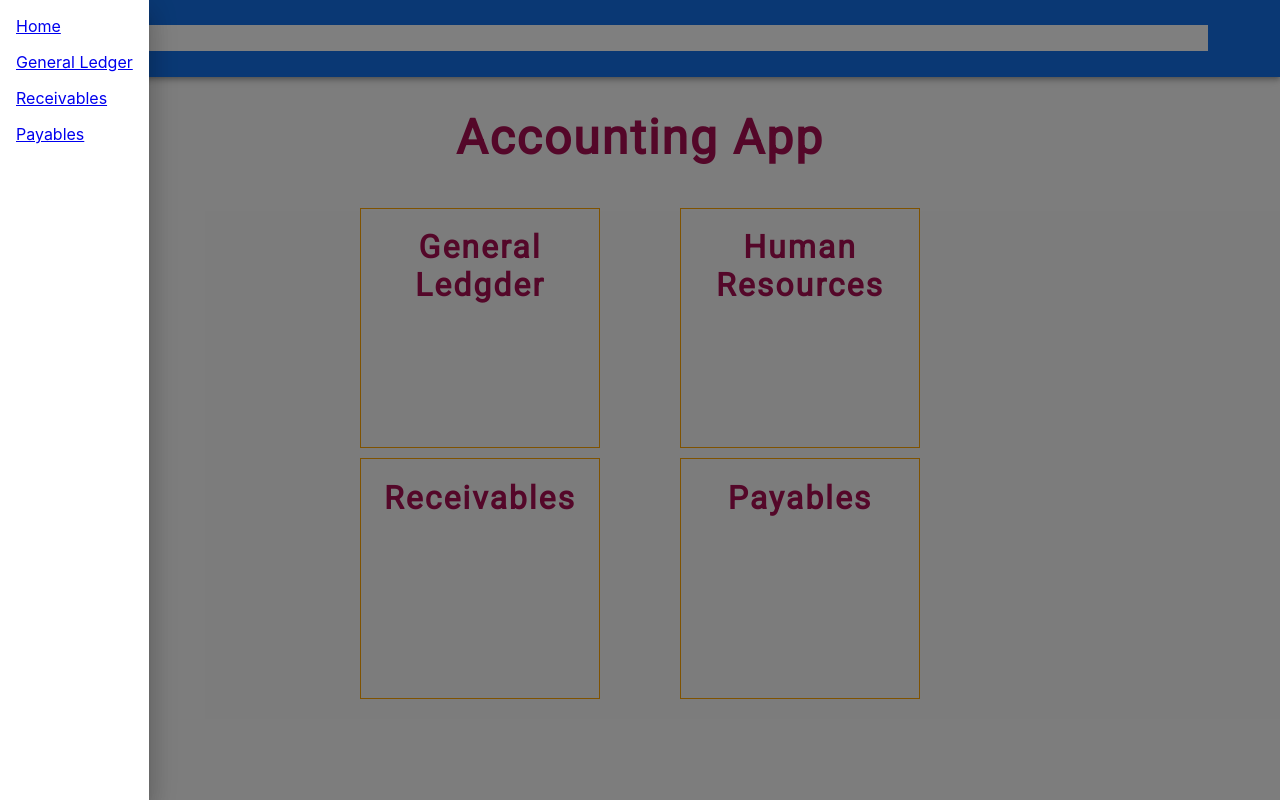
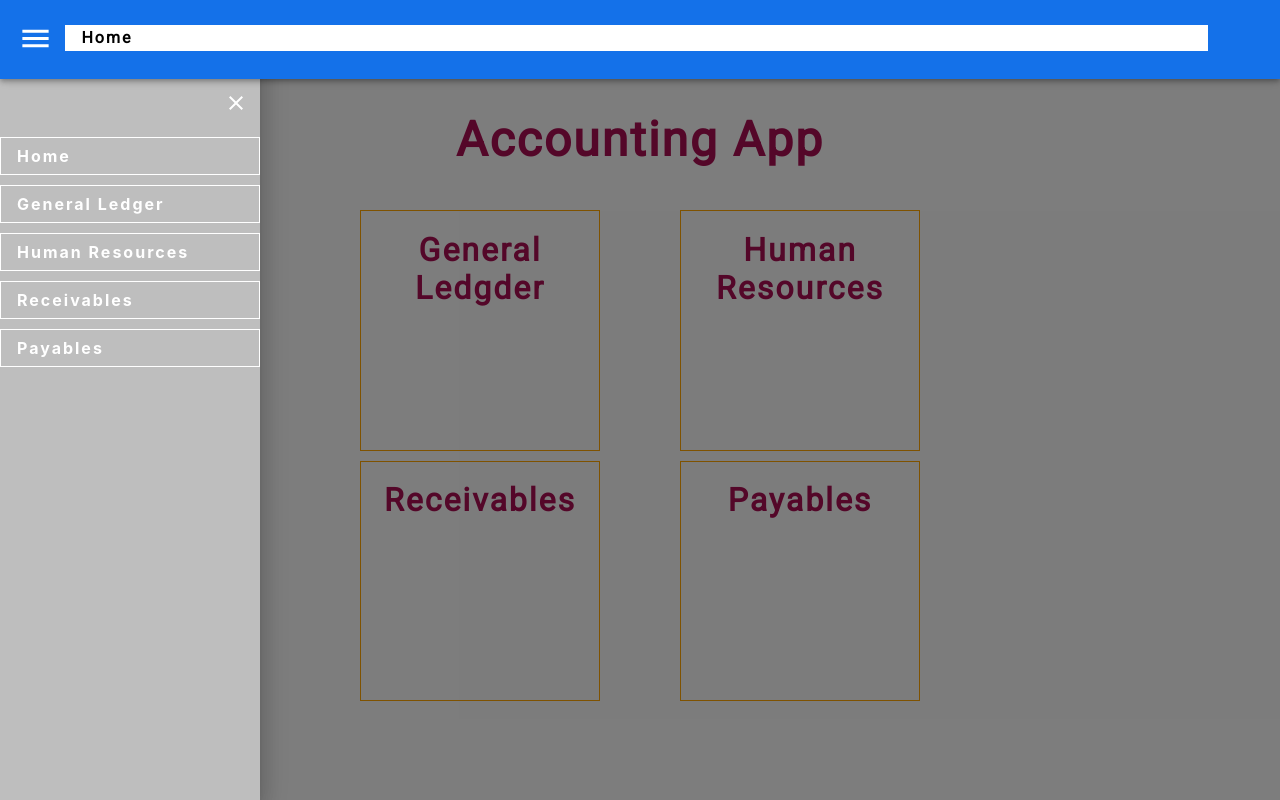
Before and after one commit to philip993/accounting, a React (Create React App) app in the folder acc-front/: page / in a window 1280 px wide. Both pictures are taken after a click on the button 35 px from the left and 38 px from the top of the page. Built offline with nearby package versions, Linux system fonts and the light colour scheme.

Commit message:
1.85. Side menu bellow Appbar

```diff
--- a/acc-front/src/components/Navbar/NavbarStyle.scss
+++ b/acc-front/src/components/Navbar/NavbarStyle.scss
@@ -1,6 +1,9 @@
 .navbar {
   .appBar {
     background-color: #1471e9;
+    z-index: 1301;
+    height: 79px;
+    position: relative;
 
     .toolbar {
       padding: 0.5%;
--- a/acc-front/src/components/SideMenu/SideMenu.js
+++ b/acc-front/src/components/SideMenu/SideMenu.js
@@ -5,8 +5,9 @@ import './SideMenuStyle.scss';
 // React Router Dom
 import { Link } from 'react-router-dom';
 // Material Ui
-import { Drawer, List, ListItem, IconButton } from '@material-ui/core';
+import { Drawer, List, ListItem, IconButton, Button } from '@material-ui/core';
 import MenuIcons from '@material-ui/icons/Menu';
+import CloseIcon from '@material-ui/icons/Close';
 
 const SideMenu = () => {
   const [isOpen, setIsOpen] = useState(false);
@@ -31,6 +32,11 @@ const SideMenu = () => {
         onClose={handleCloseDrawer}
       >
         <List className="list" onClick={handleCloseDrawer}>
+          <div className="listItemClose">
+            <IconButton onClick={handleCloseDrawer} className="button">
+              <CloseIcon className="icon" />
+            </IconButton>
+          </div>
           <ListItem className="listItem">
             <Link to="/" className="link">
               Home
@@ -39,6 +45,11 @@ const SideMenu = () => {
           <ListItem className="listItem">
             <Link to="/general" className="link">
               General Ledger
+            </Link>
+          </ListItem>
+          <ListItem className="listItem">
+            <Link to="/hr" className="link">
+              Human Resources
             </Link>
           </ListItem>
           <ListItem className="listItem">
--- a/acc-front/src/components/SideMenu/SideMenuStyle.scss
+++ b/acc-front/src/components/SideMenu/SideMenuStyle.scss
@@ -8,20 +8,64 @@
             color: #a90f52;
         }
     }
+}
 
-    .drawer {
+.drawer {
+    width: 100%;
 
-        width: 300px;
 
-        .list {
-            width: 300px;
 
-            .listItem {
+
+    .list {
+        padding-top: 79px;
+        width: 260px;
+        background-color: #bebebe;
+        height: 100%;
+
+        .listItem {
+            border: 1px solid #fff;
+            margin: auto;
+            margin-top: 10px;
+            margin-bottom: 10px;
+
+            .link {
                 text-decoration: none;
+                color: #fff;
+                letter-spacing: 2px;
+                font-weight: bold;
+                min-width: 100%;
 
-                .link {
-                    text-decoration: none;
+                &:hover {
+                    color: #a90f52;
+
                 }
+            }
+        }
+
+
+
+        .listItemClose {
+            width: 100%;
+
+
+            .button {
+                float: right;
+                margin-bottom: 10px;
+
+                &:hover {
+                    background-color: #bebebe;
+                }
+
+                .icon {
+                    color: #fff;
+                    padding-right: 2%;
+
+                    &:hover {
+                        color: #b80f08;
+                        background-color: #bebebe;
+                    }
+                }
+
             }
         }
     }
```
